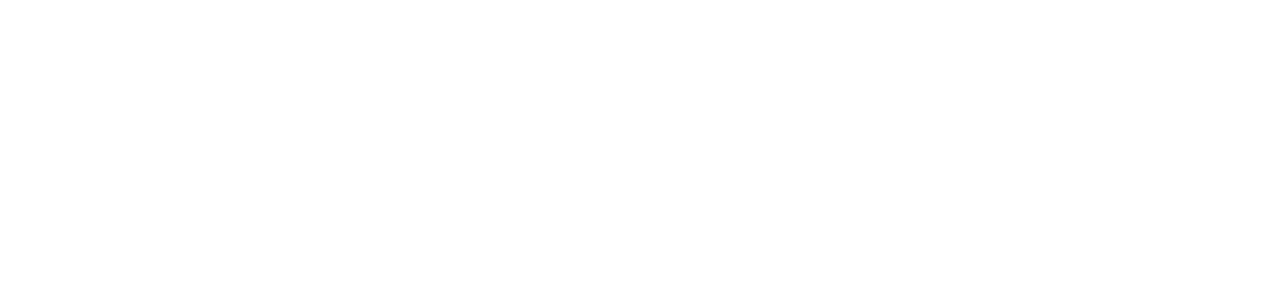
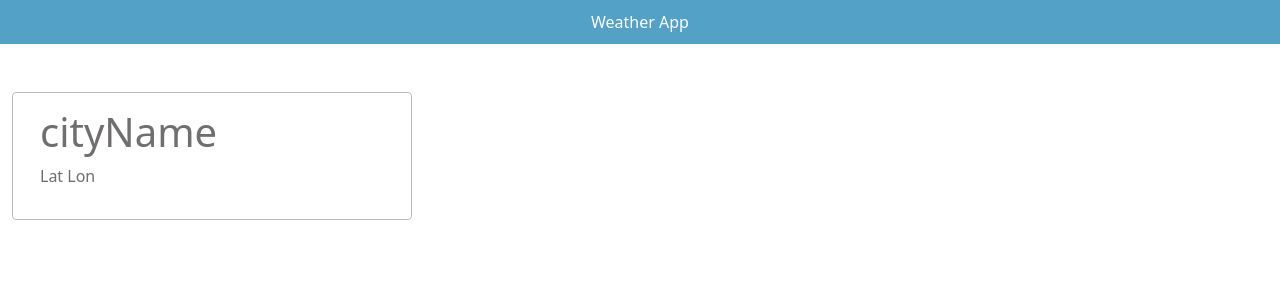
Before and after one commit to jhsanjay/weatherapp, an Angular app: page / in a window 1280 px wide. Shown: the top 300 px of the page. Built offline with nearby package versions, Linux system fonts and the light colour scheme.

Commit message:
weather component

```diff
--- a/src/app/app-routing.module.ts
+++ b/src/app/app-routing.module.ts
@@ -1,7 +1,10 @@
 import { NgModule } from '@angular/core';
 import { RouterModule, Routes } from '@angular/router';
+import { WeatherComponent } from './weather/weather.component';
 
-const routes: Routes = [];
+const routes: Routes = [
+  { path: '', component: WeatherComponent }
+];
 
 @NgModule({
   imports: [RouterModule.forRoot(routes)],
--- a/src/app/app.component.html
+++ b/src/app/app.component.html
@@ -1 +1,4 @@
+<div class="header">
+    Weather App
+</div>
 <router-outlet></router-outlet>
--- /dev/null
+++ b/src/app/weather/weather.component.css
@@ -0,0 +1,6 @@
+.divBackground {
+    opacity: 0.8;
+    border: 1px solid darkgrey;
+    width: 400px;
+    padding: 15px;
+}
--- /dev/null
+++ b/src/app/weather/weather.component.html
@@ -0,0 +1,8 @@
+<div class="container-fluid mt-5">
+    <div class="card divBackground">
+        <div class="container">
+            <h1>cityName</h1>
+            <p>Lat Lon</p>
+        </div>
+    </div>
+</div>
--- /dev/null
+++ b/src/app/weather/weather.component.ts
@@ -0,0 +1,35 @@
+import { ChangeDetectorRef, Component, OnInit } from '@angular/core';
+import { FormGroup } from '@angular/forms';
+import { WeatherService } from './weather.service';
+
+export class WeatherDetails {
+  name: string;
+  weather: string;
+  lat: string;
+  lon: string;
+  temp: string;
+  pollution: Array<any>;
+  forcast: Array<any>;
+  icon: string;
+  humidity: string;
+  wind: string;
+}
+
+@Component({
+  selector: 'app-weather',
+  templateUrl: './weather.component.html',
+  styleUrls: ['./weather.component.css']
+})
+export class WeatherComponent implements OnInit {
+
+  tempCitiesList = ['Bengaluru', 'Basildon'];
+  weatherDetails: Array<WeatherDetails> = [];
+  unit: string = 'metric';
+  formGroup: FormGroup;
+
+  constructor(public weatherService: WeatherService, cd: ChangeDetectorRef) { }
+
+  ngOnInit(): void {
+  }
+
+}
--- /dev/null
+++ b/src/app/weather/weather.service.ts
@@ -0,0 +1,9 @@
+import { Injectable } from '@angular/core';
+
+@Injectable({
+  providedIn: 'root'
+})
+export class WeatherService {
+
+  constructor() { }
+}
--- a/src/styles.css
+++ b/src/styles.css
@@ -2,3 +2,23 @@
 @import '../node_modules/bootstrap/dist/css/bootstrap.min.css';
 @import '../node_modules/font-awesome/css/font-awesome.min.css';
 @import '@angular/material/prebuilt-themes/deeppurple-amber.css';
+
+.header {
+    width: 100%;
+    padding: 10px;
+    text-align: center;
+    background-color: rgb(83, 161, 199);
+    color: white;
+}
+
+.btn-primary {
+    background-color: rgb(83, 161, 199);
+}
+
+body {
+    color:rgb(78, 74, 74)
+}
+
+.mt-5 {
+    margin-top: 5px;
+}
```
Also changed, not shown: src/app/app.module.ts (+9 -2 lines), 2 other files (tests, documents, lock files or other folders).
